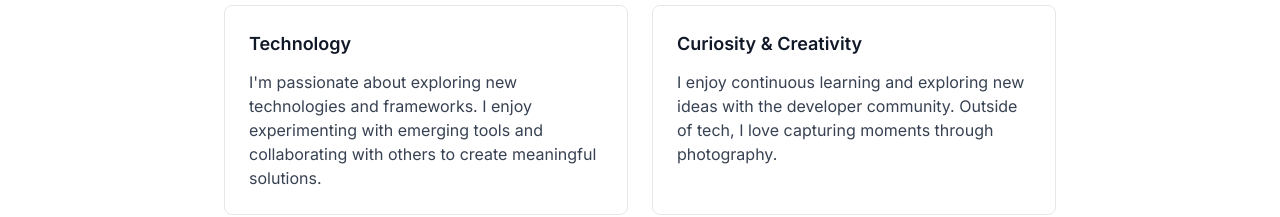
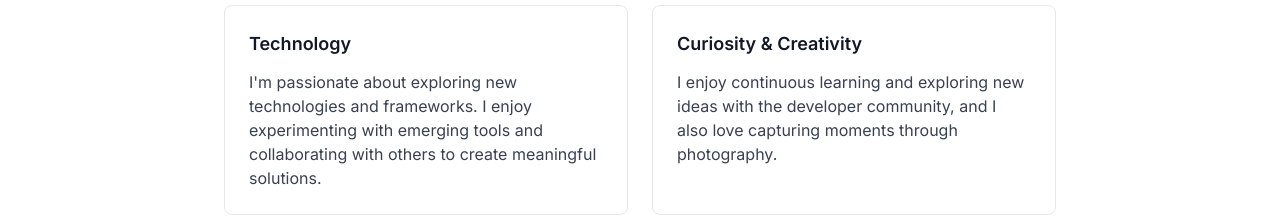
Before and after one commit to SandipDeb05/iamsandipdeb, a Next.js app: page /about in a window 1280 px wide. Shown: the part 2252-2469 px from the top of the page. Built offline with nearby package versions, Linux system fonts and the light colour scheme.

Commit message:
update about hobby

```diff
--- a/src/app/about/page.tsx
+++ b/src/app/about/page.tsx
@@ -209,8 +209,8 @@ export default function About() {
               </h3>
               <p className="text-gray-700 dark:text-gray-300">
                 I enjoy continuous learning and exploring new ideas with the
-                developer community. Outside of tech, I love capturing moments
-                through photography.
+                developer community, and I also love capturing moments through
+                photography.
               </p>
             </div>
           </div>
```
